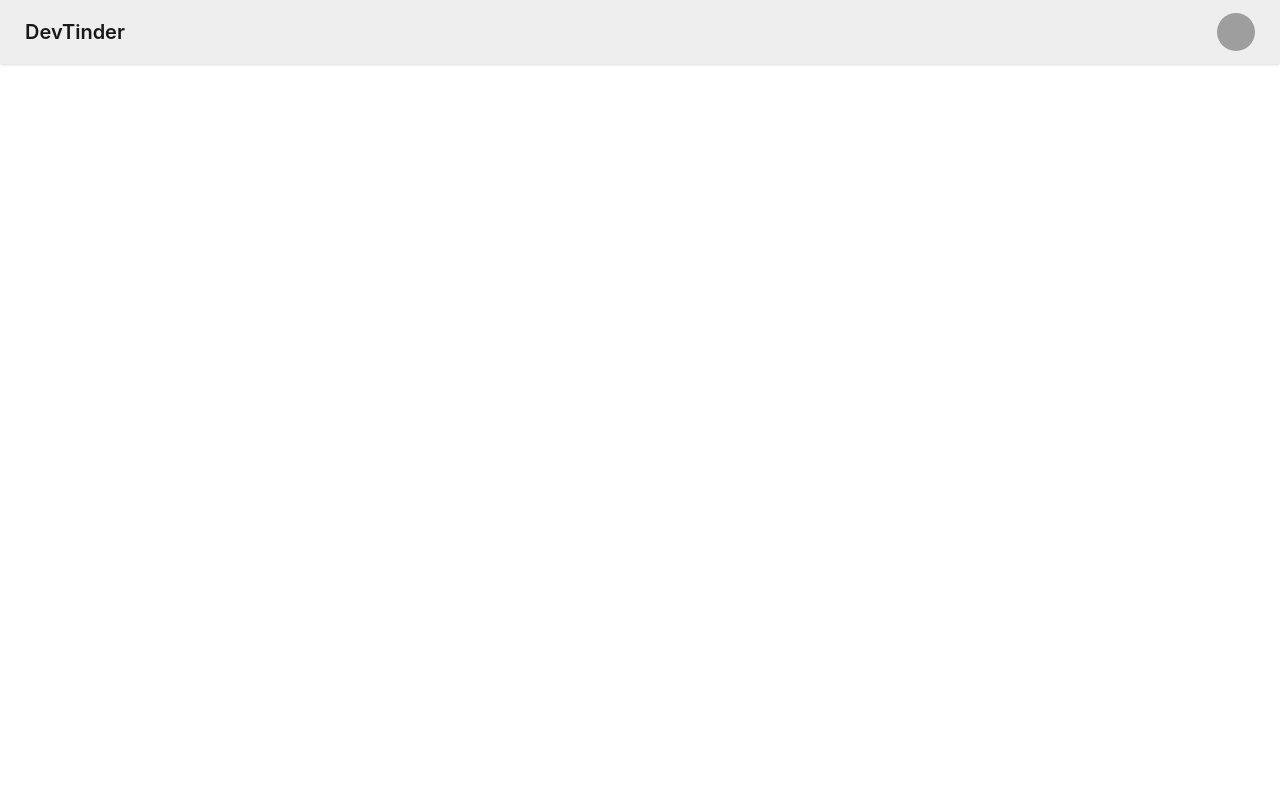
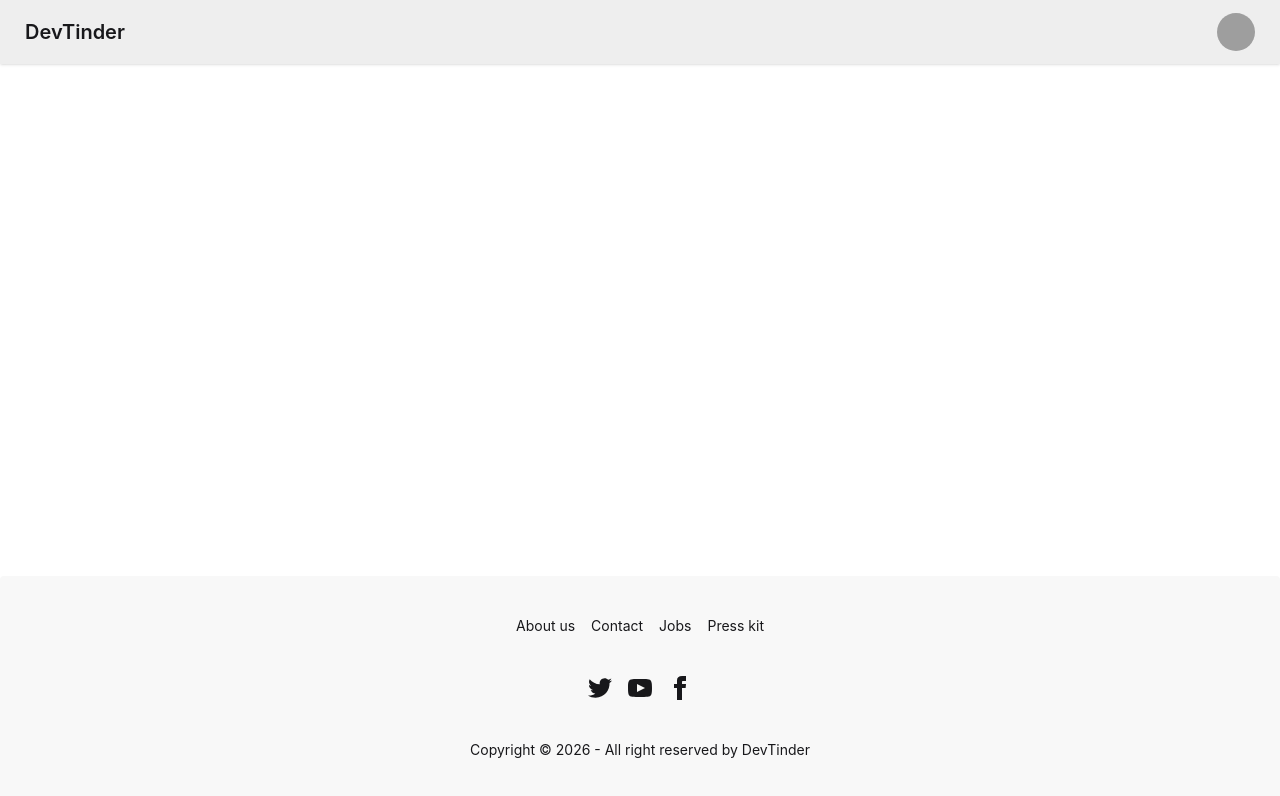
Before and after one commit to IshaAgrawal24/devtinder, a React app in the folder Frontend/: page / in a window 1280 px wide. Shown: the top 796 px of the page. Built offline with nearby package versions, Linux system fonts and the light colour scheme; grey boxes are pictures that could not be loaded; the HTML template or start-up script is replaced by a standard one.

Commit message:
Implement Login API

```diff
--- a/Frontend/src/App.jsx
+++ b/Frontend/src/App.jsx
@@ -1,4 +1,3 @@
-
 import Approuter from "./routes/Approuter";
 
 function App() {
--- /dev/null
+++ b/Frontend/src/layout/Footer.jsx
@@ -0,0 +1,51 @@
+const Footer = () => {
+    return <footer className="footer footer-horizontal footer-center bg-base-200 text-base-content rounded p-10 fixed bottom-0">
+        <nav className="grid grid-flow-col gap-4">
+            <a className="link link-hover">About us</a>
+            <a className="link link-hover">Contact</a>
+            <a className="link link-hover">Jobs</a>
+            <a className="link link-hover">Press kit</a>
+        </nav>
+        <nav>
+            <div className="grid grid-flow-col gap-4">
+                <a>
+                    <svg
+                        xmlns="http://www.w3.org/2000/svg"
+                        width="24"
+                        height="24"
+                        viewBox="0 0 24 24"
+                        className="fill-current">
+                        <path
+                            d="M24 4.557c-.883.392-1.832.656-2.828.775 1.017-.609 1.798-1.574 2.165-2.724-.951.564-2.005.974-3.127 1.195-.897-.957-2.178-1.555-3.594-1.555-3.179 0-5.515 2.966-4.797 6.045-4.091-.205-7.719-2.165-10.148-5.144-1.29 2.213-.669 5.108 1.523 6.574-.806-.026-1.566-.247-2.229-.616-.054 2.281 1.581 4.415 3.949 4.89-.693.188-1.452.232-2.224.084.626 1.956 2.444 3.379 4.6 3.419-2.07 1.623-4.678 2.348-7.29 2.04 2.179 1.397 4.768 2.212 7.548 2.212 9.142 0 14.307-7.721 13.995-14.646.962-.695 1.797-1.562 2.457-2.549z"></path>
+                    </svg>
+                </a>
+                <a>
+                    <svg
+                        xmlns="http://www.w3.org/2000/svg"
+                        width="24"
+                        height="24"
+                        viewBox="0 0 24 24"
+                        className="fill-current">
+                        <path
+                            d="M19.615 3.184c-3.604-.246-11.631-.245-15.23 0-3.897.266-4.356 2.62-4.385 8.816.029 6.185.484 8.549 4.385 8.816 3.6.245 11.626.246 15.23 0 3.897-.266 4.356-2.62 4.385-8.816-.029-6.185-.484-8.549-4.385-8.816zm-10.615 12.816v-8l8 3.993-8 4.007z"></path>
+                    </svg>
+                </a>
+                <a>
+                    <svg
+                        xmlns="http://www.w3.org/2000/svg"
+                        width="24"
+                        height="24"
+                        viewBox="0 0 24 24"
+                        className="fill-current">
+                        <path
+                            d="M9 8h-3v4h3v12h5v-12h3.642l.358-4h-4v-1.667c0-.955.192-1.333 1.115-1.333h2.885v-5h-3.808c-3.596 0-5.192 1.583-5.192 4.615v3.385z"></path>
+                    </svg>
+                </a>
+            </div>
+        </nav>
+        <aside>
+            <p>Copyright © {new Date().getFullYear()} - All right reserved by DevTinder</p>
+        </aside>
+    </footer>
+}
+export default Footer;
--- a/Frontend/src/pages/Home.jsx
+++ b/Frontend/src/pages/Home.jsx
@@ -1,14 +1,15 @@
 import { Outlet } from "react-router-dom"
-import Navbar from "../components/nav/Navbar"
+import Navbar from "../layout/nav/Navbar";
+import Footer from "../layout/Footer";
 
 const Home = () => {
     return(
     <>
         <Navbar />
         <Outlet />
-
+        <Footer />
     </>
     )
 }
 
-export default Home
+export default Home;
```
Also changed, not shown: Frontend/src/layout/nav/Navbar.jsx (renamed from Frontend/src/components/nav/Navbar.jsx), 2 other files (tests, documents, lock files or other folders).
